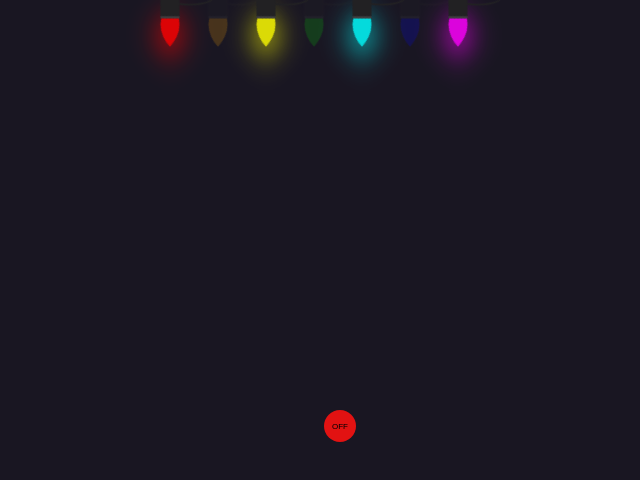
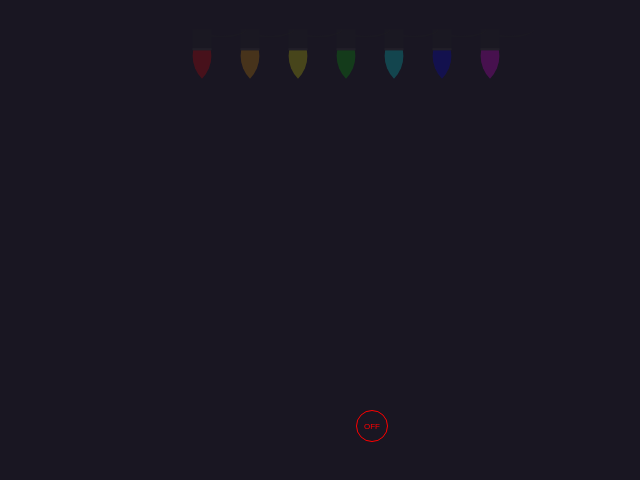
Before and after one commit to erikalbuquerque/christmas_lights, a React (Create React App) app: page / in a window 1280 px wide. Shown: the top 480 px of the page, without its empty margins (238-878 px from the left). Built offline with nearby package versions, Linux system fonts and the light colour scheme.

Commit message:
Add function toggleLight

```diff
--- a/src/components/Controls/index.js
+++ b/src/components/Controls/index.js
@@ -11,7 +11,9 @@ const Controls = () => {
   }
   return (
     <Content>
-      <Button onClick={() => handleButton()}>{!light ? "OFF" : "ON"}</Button>
+      <Button onClick={() => handleButton()} light={light}>
+        {!light ? "OFF" : "ON"}
+      </Button>
     </Content>
   );
 };
--- a/src/components/Controls/styles.js
+++ b/src/components/Controls/styles.js
@@ -8,11 +8,13 @@ export const Content = styled.div`
 `;
 
 export const Button = styled.button`
-  background-color: #e21212;
+  background: transparent;
   height: 32px;
   width: 32px;
   font-size: 8px;
   border: none;
+  border: 1px solid ${(props) => (props.light ? "#0f0" : "#f00")};
+  color: ${(props) => (props.light ? "#0f0" : "#f00")};
   border-radius: 50%;
   padding: 10px 5px;
   cursor: pointer;
--- a/src/components/Light/index.js
+++ b/src/components/Light/index.js
@@ -1,8 +1,11 @@
 import React from "react";
 import { Content } from "./styles";
 
+import { useLight } from "./../../context/toggleLights";
+
 const Light = ({ color, duration }) => {
-  return <Content color={color} duration={duration}></Content>;
+  const { light } = useLight();
+  return <Content color={color} duration={duration} light={light}></Content>;
 };
 
 export default Light;
--- a/src/components/Light/styles.js
+++ b/src/components/Light/styles.js
@@ -20,9 +20,10 @@ export const Content = styled.div`
   box-shadow: 0 0 0 0 transparent;
   border-radius: 64px 0px;
   transform: rotate(-45deg);
-  animation: ${(props) => pulseLight(props.color)} ${(props) => props.duration}
-    infinite;
+  animation: ${(props) => (props.light ? pulseLight(props.color) : "")}
+    ${(props) => props.duration} infinite;
   animation-delay: 0s;
+  opacity: 0.2;
 
   &:after {
     content: "";
--- a/src/styles/styles.js
+++ b/src/styles/styles.js
@@ -4,6 +4,7 @@ export const Content = styled.div`
   position: absolute;
   top: 0;
   left: 30%;
+  padding: 32px;
 `;
 
 export const ContentLights = styled.div`
```
